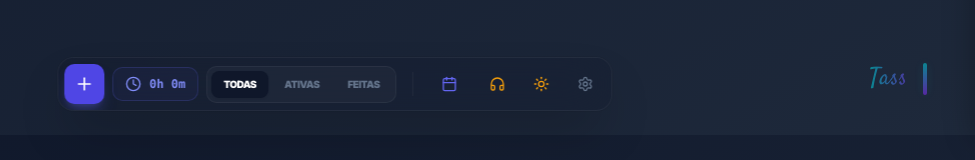
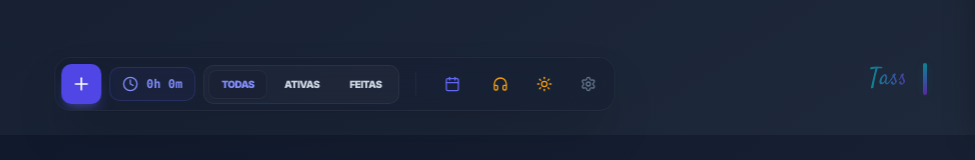
Before and after one commit to raf-rodrigo/TASS, a Vue app: page / in a window 1280 px wide. Shown: the part 665-825 px from the top of the page, without its empty margins (305-1280 px from the left). Built offline with nearby package versions, Linux system fonts and the light colour scheme.

Commit message:
style(dock): apply reactive system transparency to task filter backgrounds

```diff
--- a/src/components/GlobalDock.vue
+++ b/src/components/GlobalDock.vue
@@ -120,11 +120,16 @@ const dockRadius = computed(() => {
             v-for="filter in ['all', 'active', 'completed']"
             :key="filter"
             @click="taskStore.statusFilter = filter"
-            class="flex-1 md:flex-none px-3 py-1.5 text-[10px] font-black uppercase tracking-tighter transition-all"
-            :style="{ borderRadius: 'calc(var(--app-input-radius) * 0.8)' }"
+            class="flex-1 md:flex-none px-3 py-1.5 text-[10px] font-black uppercase tracking-tighter transition-all border"
+            :style="{
+              borderRadius: 'calc(var(--app-input-radius) * 0.8)',
+              backgroundColor: taskStore.statusFilter === filter
+                ? `rgba(var(--app-bg-raw), var(--app-card-opacity))`
+                : 'transparent'
+            }"
             :class="taskStore.statusFilter === filter
-              ? 'bg-app-solid shadow-sm text-indigo-600 dark:text-white'
-              : 'text-app-muted hover:text-app-sub'"
+              ? 'border-app-border-light shadow-sm text-indigo-600 dark:text-indigo-400'
+              : 'border-transparent text-app-sub hover:text-indigo-500'"
           >
             <span>{{ filter === 'all' ? 'Todas' : filter === 'active' ? 'Ativas' : 'Feitas' }}</span>
           </button>
```
